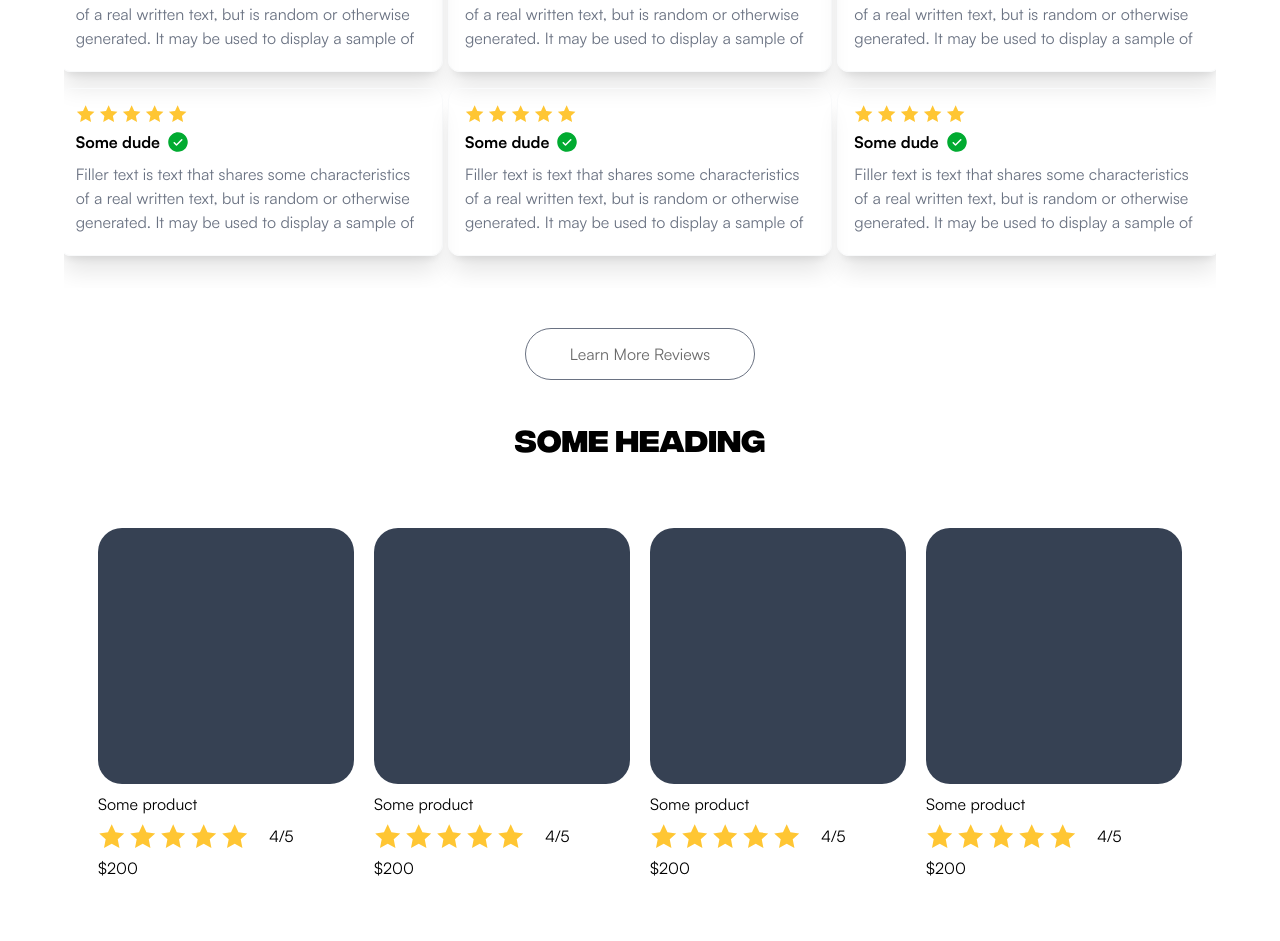
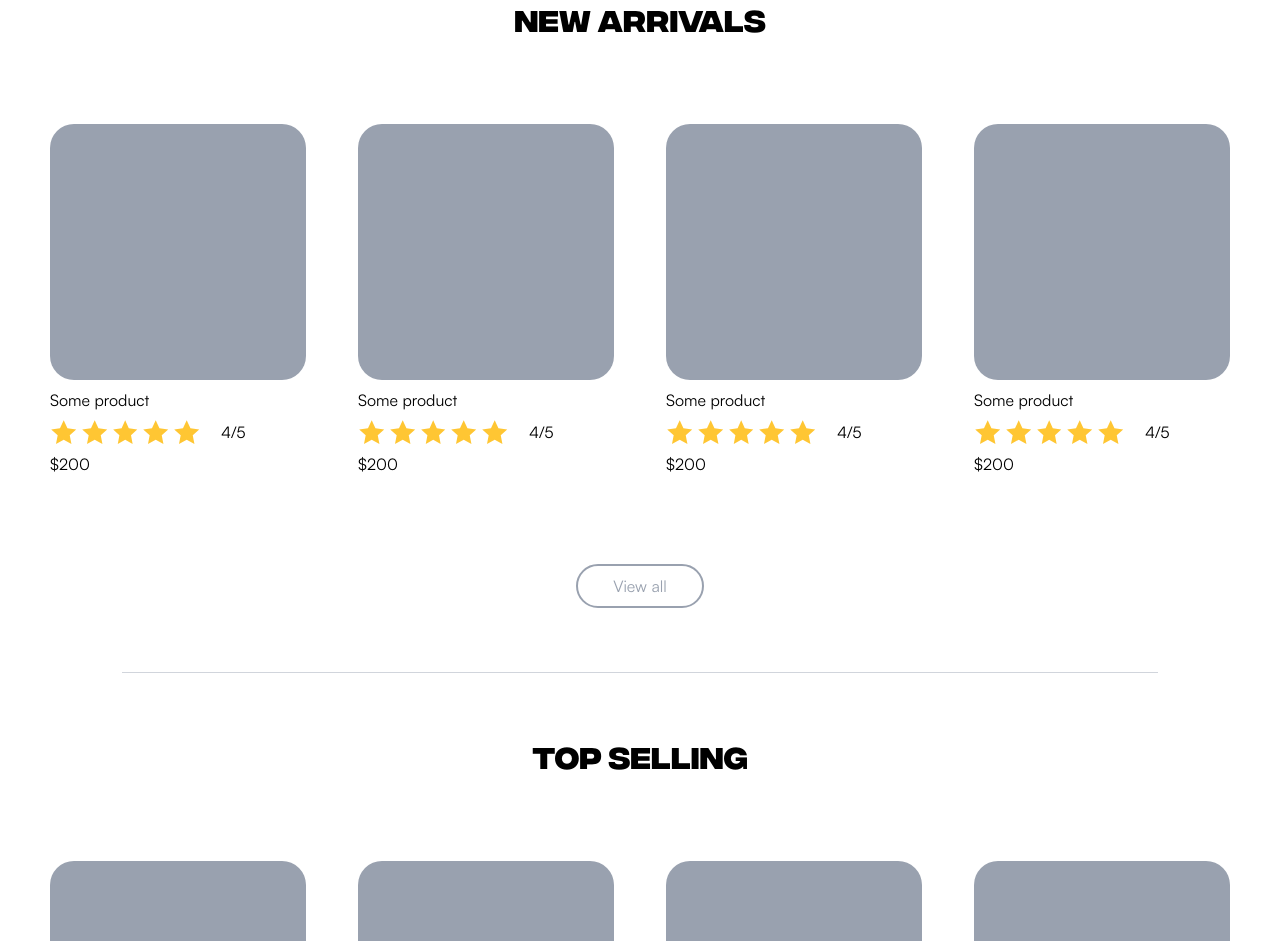
Before and after one commit to theRaven1312/ECWeb, a React (Vite) app: page / in a window 1280 px wide. Shown: the part 1040-1981 px from the top of the page. Built offline with nearby package versions, Linux system fonts and the light colour scheme.

Commit message:
Add rule and fix small things

```diff
--- a/src/App.jsx
+++ b/src/App.jsx
@@ -1,10 +1,17 @@
 import React from 'react'
 import HomePage from './pages/HomePage'
 import ProductionPage from './pages/ProductionPage'
+import Navbar from './Components/Navbar'
+import Footer from './Components/Footer'
+
 
 export const App = () => {
   return (
-    <ProductionPage/>
+    <div>
+      <Navbar/>
+      <HomePage/>
+      <Footer/>
+    </div>
   )
 }
 
--- a/src/Components/ProductCard.jsx
+++ b/src/Components/ProductCard.jsx
@@ -4,7 +4,7 @@ import RatingStar from './RatingStar'
 const ProductCard = () => {
   return (
     <div className='productCard'>
-        <div className='productImg w-64 h-64 bg-gray-700'></div>
+        <div className='productImg w-64 h-64 bg-gray-400'></div>
         <div className='productName'>Some product</div>
         <div className='productRating'>
             <div className='ratingStar'>
--- a/src/index.css
+++ b/src/index.css
@@ -192,7 +192,7 @@ body {
   }
 
   .productCard {
-    @apply flex flex-col gap-2;
+    @apply flex flex-col gap-2 p-4 rounded-3xl hover:shadow-lg hover:-translate-y-6 z-2 cursor-pointer border-gray-100 transition-all;
   }
 
   .productImg {
--- a/src/pages/HomePage.jsx
+++ b/src/pages/HomePage.jsx
@@ -12,9 +12,6 @@ import Footer from '../Components/Footer'
 const HomePage = () => {
   return (
     <div>
-        <Prompt/>
-
-        <Navbar/>
 
         <Hero/>
 
@@ -29,7 +26,6 @@ const HomePage = () => {
 
         <CommentDisplay/>
 
-        <Footer/>
     </div>
   )
 }
--- a/src/pages/ProductionPage.jsx
+++ b/src/pages/ProductionPage.jsx
@@ -13,9 +13,7 @@ import CommentCard from "../Components/CommentCard.jsx";
 export default function ProductionPage() {
     return (
         <>
-            <Prompt></Prompt>
             <div class='flex flex-col flex-center'>
-                <Navbar></Navbar>
                 <div className='w-[80%] h-px bg-gray-300'></div>
             </div>
             <MainContainer>
@@ -79,7 +77,6 @@ export default function ProductionPage() {
 
                 <FourItemDisplay />
             </MainContainer>
-            <Footer />
         </>
     );
 }
```
Also changed, not shown: 1 other file (tests, documents, lock files or other folders).
